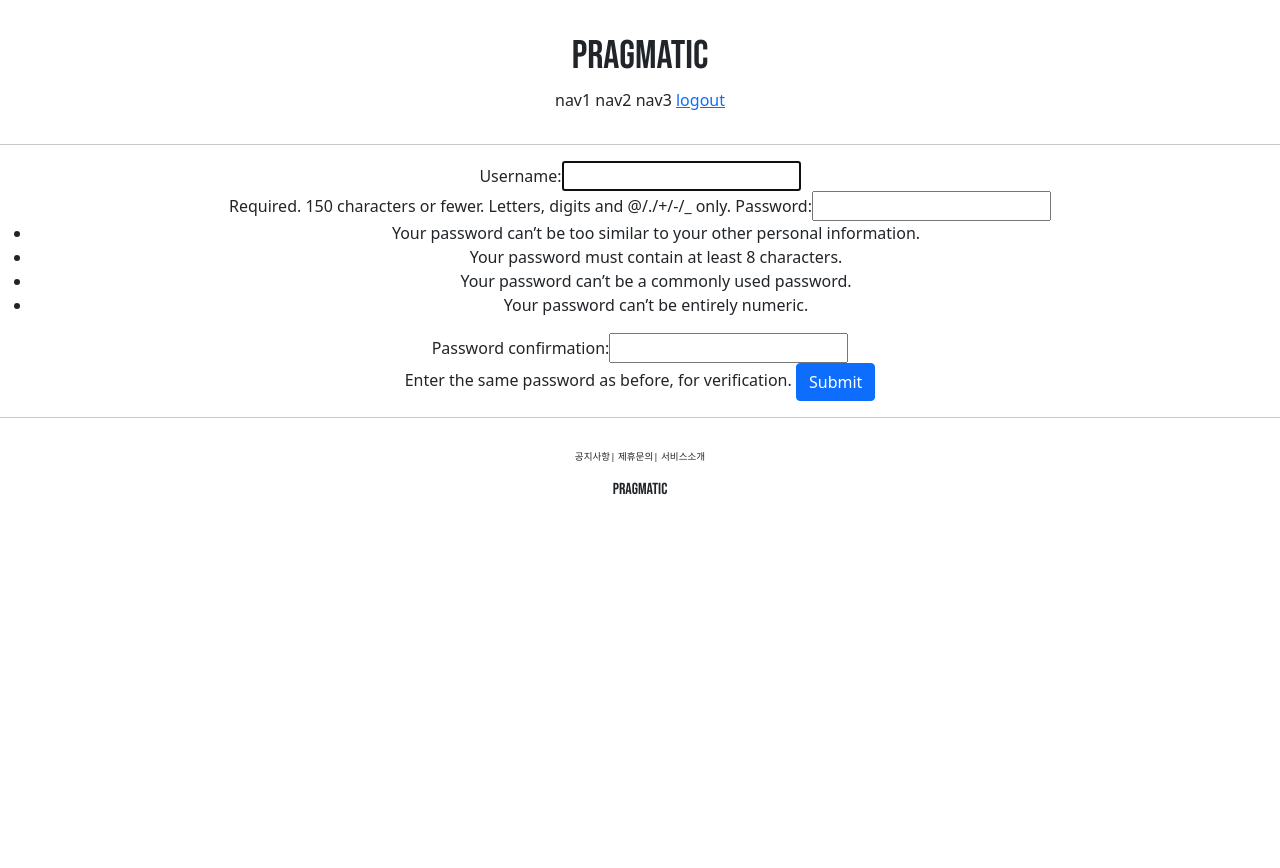
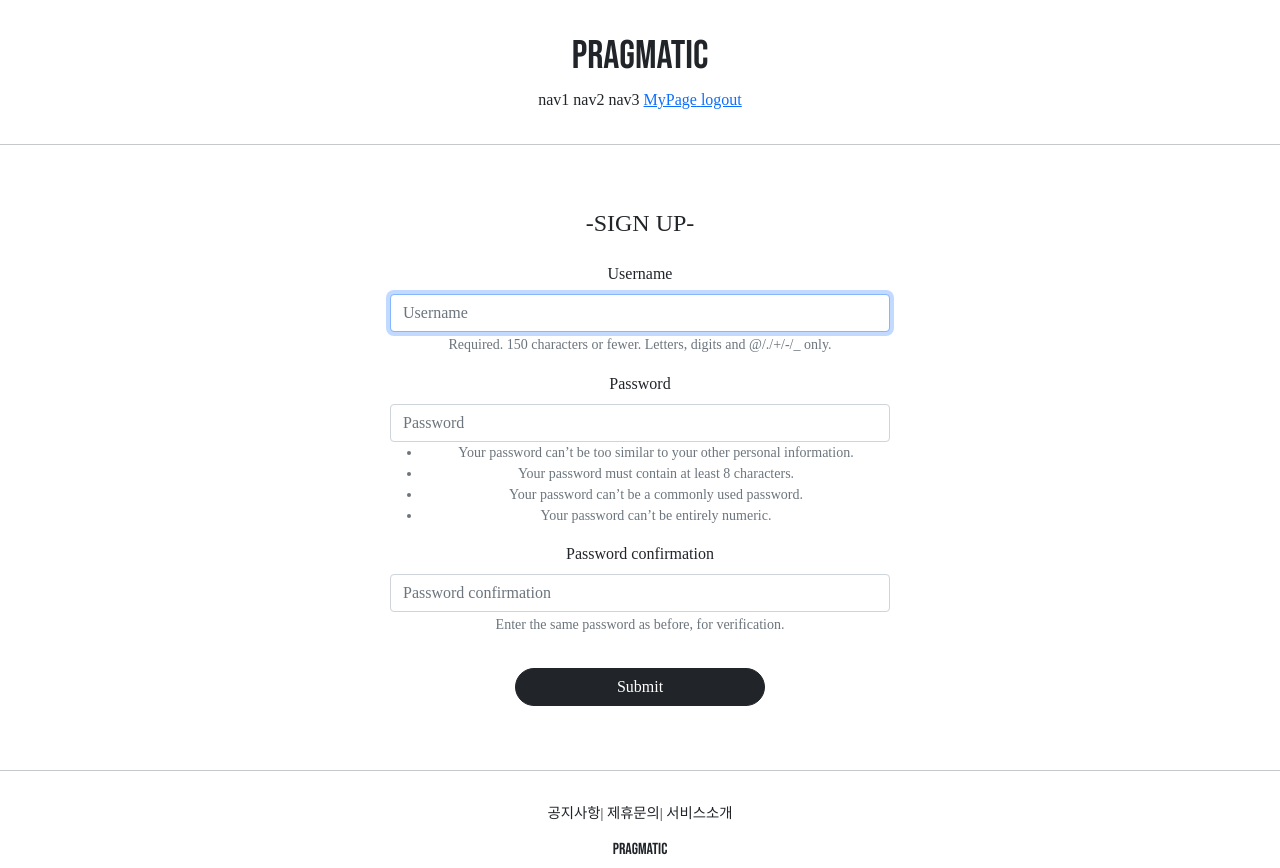
Before and after one commit to john9803/Desperate_Django, a Django app: page /account/create/ in a window 1280 px wide. Before the commit the page ends 495 px from the top, so only its background shows below. Run offline with Django 3.2, Linux system fonts and the light colour scheme; the visitor is signed in with stand-in values (Sample User, id 1); some libraries are stand-ins or nearby versions.

Commit message:
django course 24 commit

```diff
--- a/pragmatic/accountapp/templates/accountapp/create.html
+++ b/pragmatic/accountapp/templates/accountapp/create.html
@@ -1,13 +1,19 @@
 {% extends 'base.html' %}
+{% load bootstrap4 %}
 
 {% block content %}
-    <div style="text-align: center">
+
+    <div style="text-align : center; max-width:   500px; margin: 4rem auto">
+        <div class="mb-4">
+            <!-- mb-4는 margin bottom 4이므로 bottom과의 margin을 기존의 4배로 올린다는 것-->
+            <h4>-SIGN UP-</h4>
+        </div>
         <form action="{% url 'accountapp:create' %}" method="post">
             <!--accountapp내부에 create로 연결해라 -->
             <!-- 앞으로 코딩할때도 accountapp:create처럼 어느 app에서 create로 가라 이런식으로 할거임. '/' 안쓴다!-->
             {% csrf_token %} <!-- 장고의 기본 보안 기능, post기능쓰려 이거를 넣어야만 기능이 동작한다! -->
-            {{ form }} <!-- 우리가 원하는 로그인할 떄의 기능들을 그냥 이거 하나로 다 해준다.-->
-            <input type="submit" class="btn btn-primary">
+            {% bootstrap_form form %} <!-- 우리가 원하는 로그인할 떄의 기능들을 그냥 이거 하나로 다 해준다.-->
+            <input type="submit" class="btn btn-dark rounded-pill col-6 mt-3">
         </form>
     </div>
 {% endblock %}
--- a/pragmatic/accountapp/urls.py
+++ b/pragmatic/accountapp/urls.py
@@ -1,6 +1,6 @@
 from django.contrib.auth.views import LogoutView, LoginView
 from django.urls import path
-from accountapp.views import hello_world, AccountCreateView
+from accountapp.views import hello_world, AccountCreateView, AccountDetailView
 
 # 경로지정
 
@@ -13,5 +13,8 @@ urlpatterns = [
     path('logout/', LogoutView.as_view(), name='logout'),
 
     path('create/', AccountCreateView.as_view(), name='create'), # class based view 일때 작성법!!
+    path('detail/<int:pk>', AccountDetailView.as_view(), name='detail'),
+    # detail 뒤에 int:pks는 몇번쨰 사용자의 정보를 가져올 것인지를 나타내는 것임
+
 
 ]
--- a/pragmatic/accountapp/views.py
+++ b/pragmatic/accountapp/views.py
@@ -3,7 +3,7 @@ from django.contrib.auth.models import User
 from django.http import HttpResponse, HttpResponseRedirect
 from django.shortcuts import render
 from django.urls import reverse, reverse_lazy
-from django.views.generic import CreateView
+from django.views.generic import CreateView, DetailView
 
 from accountapp.models import HelloWorld
 
@@ -32,3 +32,8 @@ class AccountCreateView(CreateView):
     # 위의 Http에서의 reverse와 바로윗줄에 reverse_lazy는 무엇이 다른가? -> 함수와 클래스가 불러오는 방식의 차이로 클래스를 불러오려면 reverse_lazy를 사용함
     template_name = 'accountapp/create.html'
     # 회원가입을 할때 어떤 html 파일을 보여줄 것인지를 지정해야함.
+
+class AccountDetailView(DetailView):
+    model = User
+    context_object_name = 'target_user' # 개인페이지의 유저를 바꿔주기위한 코드
+    template_name = 'accountapp/detail.html'
--- a/pragmatic/pragmatic/settings.py
+++ b/pragmatic/pragmatic/settings.py
@@ -54,6 +54,7 @@ INSTALLED_APPS = [
     'django.contrib.messages',
     'django.contrib.staticfiles',
     'accountapp',
+    'bootstrap4',
 ]
 
 MIDDLEWARE = [
--- a/pragmatic/static/base.css
+++ b/pragmatic/static/base.css
@@ -4,7 +4,7 @@ font-family: 'Bebas Neue', cursive;
 }
 
 .pragmatic_footer_button{
-font-size: .6rem;
+font-size: .9rem;
 }
 
 .pragmatic_footer{
--- a/pragmatic/templates/base.html
+++ b/pragmatic/templates/base.html
@@ -4,7 +4,7 @@
 
 {% include 'head.html' %}
 
-<body>
+<body style="font-family: 'NanumSquareRegular';">
 
     {% include 'header.html' %}
 <hr>
--- a/pragmatic/templates/head.html
+++ b/pragmatic/templates/head.html
@@ -14,6 +14,31 @@
     <!-- DEFAULT CSS LINK -->
     <link rel="stylesheet" type="text/css" href="{% static 'base.css' %}">
 
+    <style>
+        @font-face {
+            font-famliy: 'NanumSquareOTFRegular' ;
+            src: local('NanumSquareOTFRegular'),
+            url("{% static 'fonts/NanumSquareOTFRegular.otf' %}") format("opentype");
+        }
+        @font-face {
+            font-famliy: 'NanumSquareOTFExtraBold' ;
+            src: local('NanumSquareOTFExtraBold'),
+            url("{% static 'fonts/NanumSquareOTFExtraBold.otf' %}") format("opentype");
+        }
+        @font-face {
+            font-famliy: 'NanumSquareOTFBold' ;
+            src: local('NanumSquareOTFBold'),
+            url("{% static 'fonts/NanumSquareOTFBold.otf' %}") format("opentype");
+        }
+        @font-face {
+            font-famliy: 'NanumSquareOTFLight' ;
+            src: local('NanumSquareOTFLight'),
+            url("{% static 'fonts/NanumSquareOTFLight.otf' %}") format("opentype");
+        }
+
+
+    </style>
+
 
 
 </head>
--- a/pragmatic/templates/header.html
+++ b/pragmatic/templates/header.html
@@ -13,9 +13,15 @@
                 <span>login</span>
             </a>
             {% else %}
+            <a href="{% url 'accountapp:detail' pk=user.pk %}">
+                <span>MyPage</span>
+            </a>
             <a href="{% url 'accountapp:logout' %}?next={{ request.path }}">
                 <span>logout</span>
             </a>
+
+            <!-- 이거 <a>태그 써놓은 순서도 중요함!!-->
+
             {% endif %}
         </div>
-    </div >
+    </div>
```
Also changed, not shown: pragmatic/accountapp/templates/accountapp/detail.html (added, +15 -0 lines), pragmatic/accountapp/templates/accountapp/login.html (+7 -4 lines), pragmatic/static/fonts/NanumSquareOTFBold.otf (added), pragmatic/static/fonts/NanumSquareOTFExtraBold.otf (added), pragmatic/static/fonts/NanumSquareOTFLight.otf (added), pragmatic/static/fonts/NanumSquareOTFRegular.otf (added).
